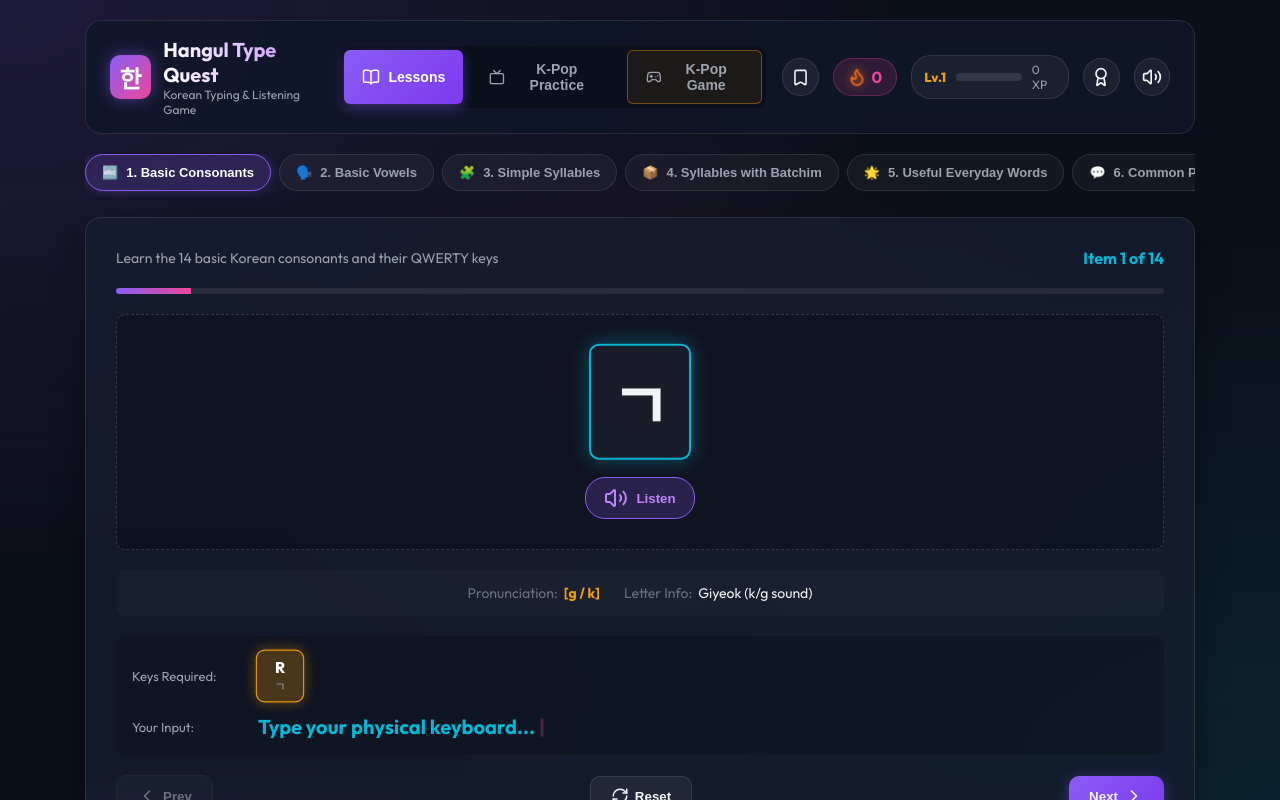
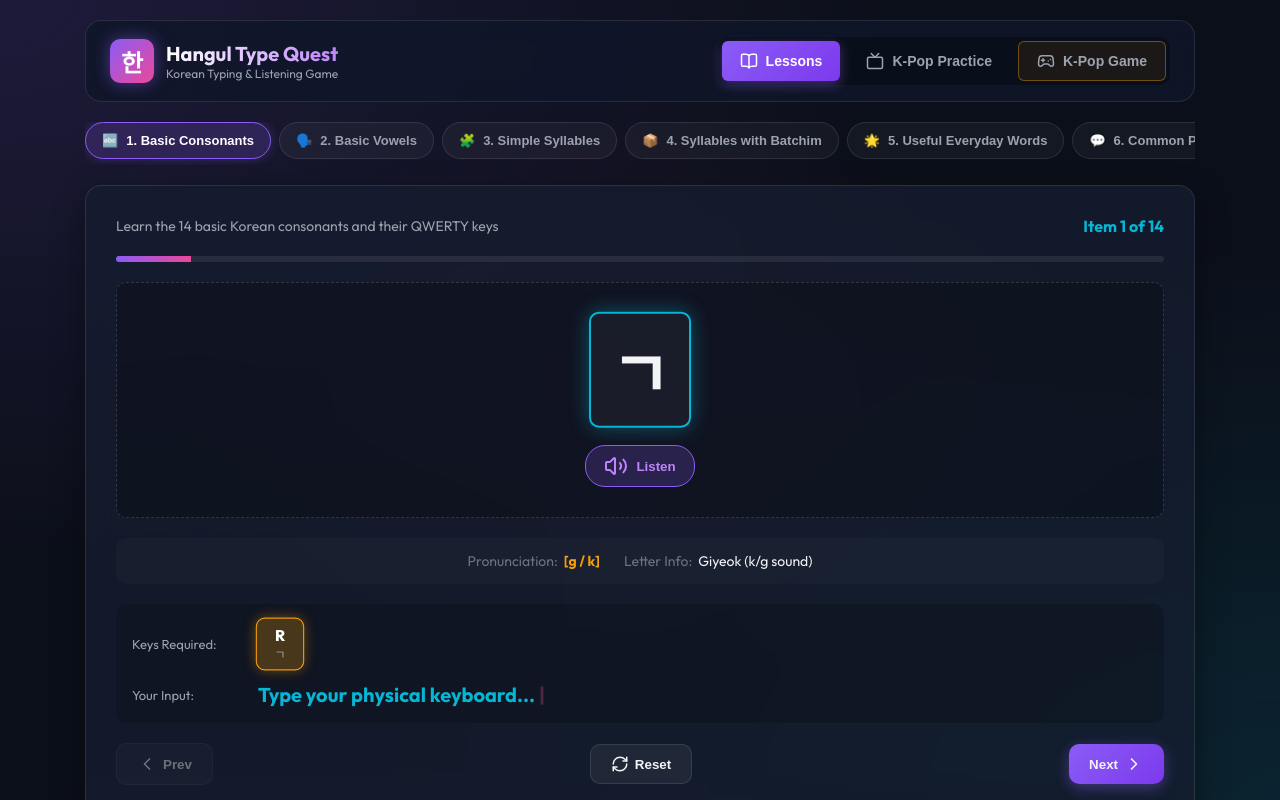
Before and after one commit to dogtim/korean-typing-game, a React (Vite) app: page / in a window 1280 px wide. Shown: the top 800 px of the page. Built offline with nearby package versions, Linux system fonts and the light colour scheme.

Commit message:
refactor: remove redundant stats and utility controls from Navbar component

```diff
--- a/src/App.jsx
+++ b/src/App.jsx
@@ -94,25 +94,12 @@ export default function App() {
     setStreak(newStreak);
   };
 
-  const handleToggleSound = () => {
-    const isMuted = sound.toggleMute();
-    setSoundMuted(isMuted);
-  };
-
   return (
     <div className="app-container">
       {/* Top Header */}
       <Navbar
         activeTab={activeTab}
         setActiveTab={setActiveTab}
-        xp={xp}
-        level={level}
-        streak={streak}
-        soundMuted={soundMuted}
-        onToggleSound={handleToggleSound}
-        onOpenBadges={() => setIsBadgeModalOpen(true)}
-        onOpenReviewModal={() => setIsReviewModalOpen(true)}
-        missedCount={missedSentences.length}
       />
 
       {/* Main Tab Content */}
--- a/src/components/Navbar.jsx
+++ b/src/components/Navbar.jsx
@@ -1,21 +1,10 @@
 import React from 'react';
-import { Volume2, VolumeX, Flame, Award, BookOpen, Tv, Gamepad2, Bookmark } from 'lucide-react';
+import { BookOpen, Tv, Gamepad2 } from 'lucide-react';
 
 export default function Navbar({
   activeTab,
-  setActiveTab,
-  xp,
-  level,
-  streak,
-  soundMuted,
-  onToggleSound,
-  onOpenBadges,
-  onOpenReviewModal,
-  missedCount = 0
+  setActiveTab
 }) {
-  const currentLevelXp = xp % 100;
-  const xpPercent = Math.min(100, Math.floor((currentLevelXp / 100) * 100));
-
   return (
     <header className="navbar-container">
       <div className="navbar-brand">
@@ -51,45 +40,6 @@ export default function Navbar({
           <span>K-Pop Game</span>
         </button>
       </nav>
-
-      <div className="navbar-stats">
-        {/* Review Notebook Button */}
-        {onOpenReviewModal && (
-          <button
-            className={`icon-btn review-nav-btn ${missedCount > 0 ? 'has-missed' : ''}`}
-            onClick={onOpenReviewModal}
-            title={missedCount > 0 ? `Incorrect Answers Review Notebook (${missedCount} saved)` : 'Review Notebook (0 saved)'}
-          >
-            <Bookmark size={19} />
-            {missedCount > 0 && <span className="nav-badge-count">{missedCount}</span>}
-          </button>
-        )}
-
-        {/* Streak */}
-        <div className="stat-badge streak-badge" title="Current Typing Combo Streak">
-          <Flame className="stat-icon flame" size={18} />
-          <span className="stat-value">{streak}</span>
-        </div>
-
-        {/* Level & XP */}
-        <div className="level-box" onClick={onOpenBadges} title="Click to view Badges & Stats">
-          <div className="level-badge">Lv.{level}</div>
-          <div className="xp-bar-container">
-            <div className="xp-bar-fill" style={{ width: `${xpPercent}%` }}></div>
-          </div>
-          <span className="xp-text">{xp} XP</span>
-        </div>
-
-        {/* Badges Button */}
-        <button className="icon-btn" onClick={onOpenBadges} title="Achievements">
-          <Award size={20} />
-        </button>
-
-        {/* Mute Button */}
-        <button className="icon-btn" onClick={onToggleSound} title={soundMuted ? 'Unmute Sound' : 'Mute Sound'}>
-          {soundMuted ? <VolumeX size={20} className="muted-icon" /> : <Volume2 size={20} />}
-        </button>
-      </div>
     </header>
   );
 }
```
